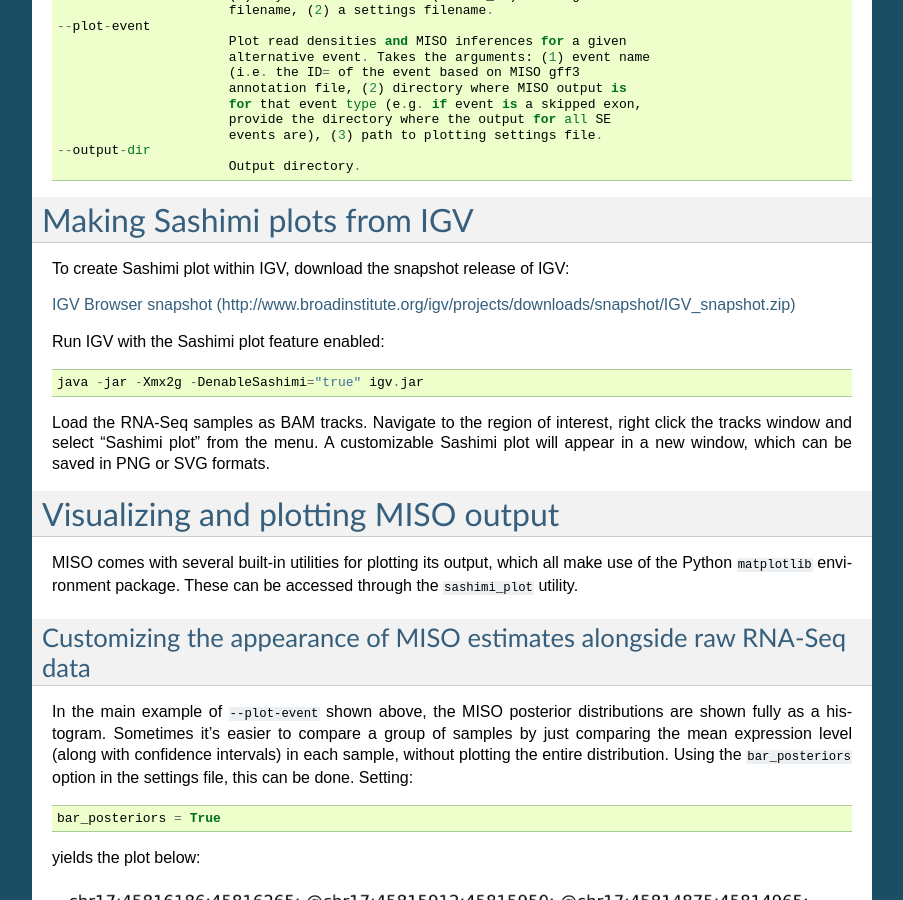
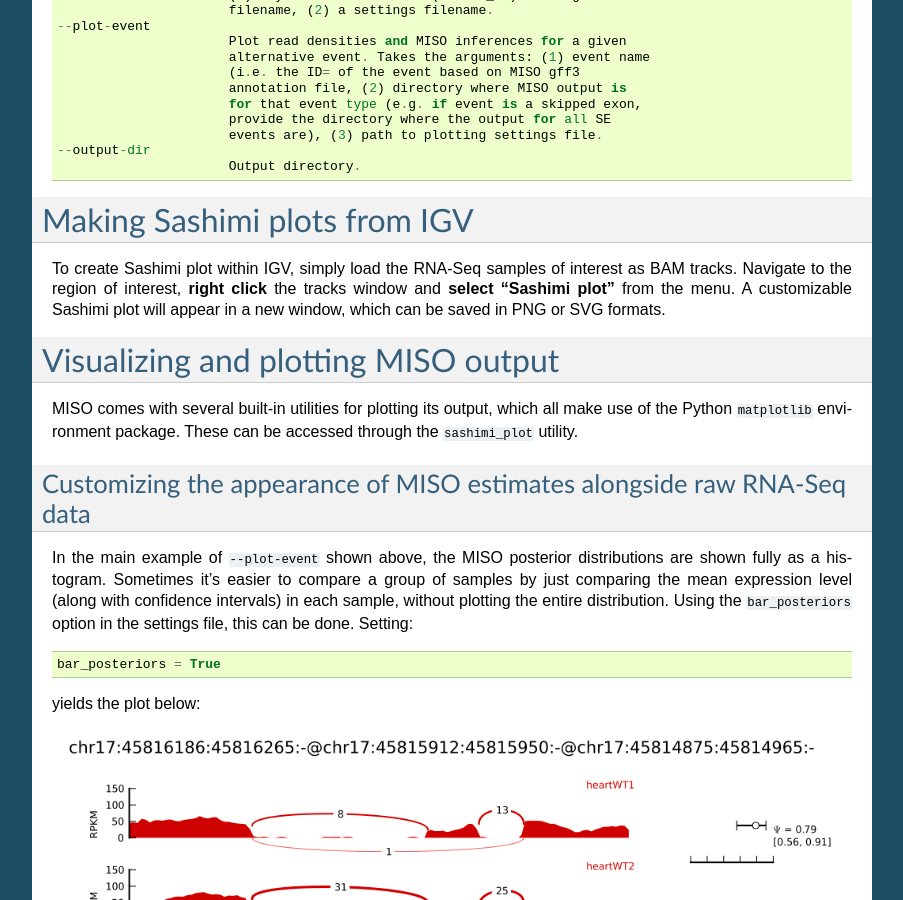
Before and after one commit to yarden/MISO, a Sphinx documentation site: the page built from docs/source/sashimi.rst, in a window 1280 px wide and 900 px high, scrolled down 7258 px. Shown: the whole window, without its empty margins (198-1101 px from the left). Built offline with Sphinx 7.4.7, drawn with Linux system fonts in a browser that asks for light colours; pages that are not in the unit, such as notebooks, are missing from menus.

Commit message:
Updated sashimi docs

```diff
--- a/docs/source/sashimi.rst
+++ b/docs/source/sashimi.rst
@@ -290,16 +290,7 @@ Command-line options
 Making Sashimi plots from IGV
 =============================
 
-To create Sashimi plot within IGV, download the snapshot release of IGV:
-
-`IGV Browser snapshot (http://www.broadinstitute.org/igv/projects/downloads/snapshot/IGV_snapshot.zip) <http://www.broadinstitute.org/igv/projects/downloads/snapshot/IGV_snapshot.zip>`_
-
-Run IGV with the Sashimi plot feature enabled: ::
-
-  java -jar -Xmx2g -DenableSashimi="true" igv.jar
-
-Load the RNA-Seq samples as BAM tracks.  Navigate to the region of interest, right click the tracks window and select "Sashimi plot" from the menu. A customizable Sashimi plot will appear in a new window, which can be saved in PNG or SVG formats.
-
+To create Sashimi plot within IGV, simply load the RNA-Seq samples of interest as BAM tracks.  Navigate to the region of interest, **right click** the tracks window and **select "Sashimi plot"** from the menu. A customizable Sashimi plot will appear in a new window, which can be saved in PNG or SVG formats.
 
 Visualizing and plotting MISO output
 ====================================
```
